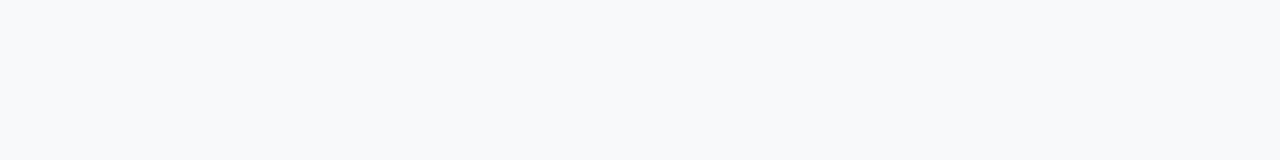
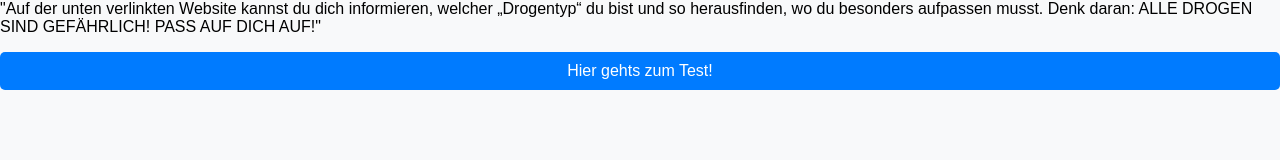
Before and after one commit to DrugHubSaS/DrugHub, a plain HTML site: page index.html in a window 1280 px wide. Drawn offline with Linux system fonts and the light colour scheme.

Commit message:
Update index.html

```diff
--- a/index.html
+++ b/index.html
@@ -7,6 +7,11 @@
     <link href="style.css" rel="stylesheet" type="text/css" />
   </head>
   <body>
-
+    <p>
+      "Auf der unten verlinkten Website kannst du dich informieren, welcher „Drogentyp“ du bist und so herausfinden, wo du besonders aufpassen musst. Denk daran: ALLE DROGEN SIND GEFÄHRLICH! PASS AUF DICH AUF!"
+    </p>
+    <a href="https://www.testedich.de/persoenlichkeitstests/welcher-gegenstand-bist-du/welcher-anderer-gegenstand-bist-du/quiz22/1166384633/welche-droge-bist-du">
+      Hier gehts zum Test!
+    </a>
   </body>
 </html>
```
